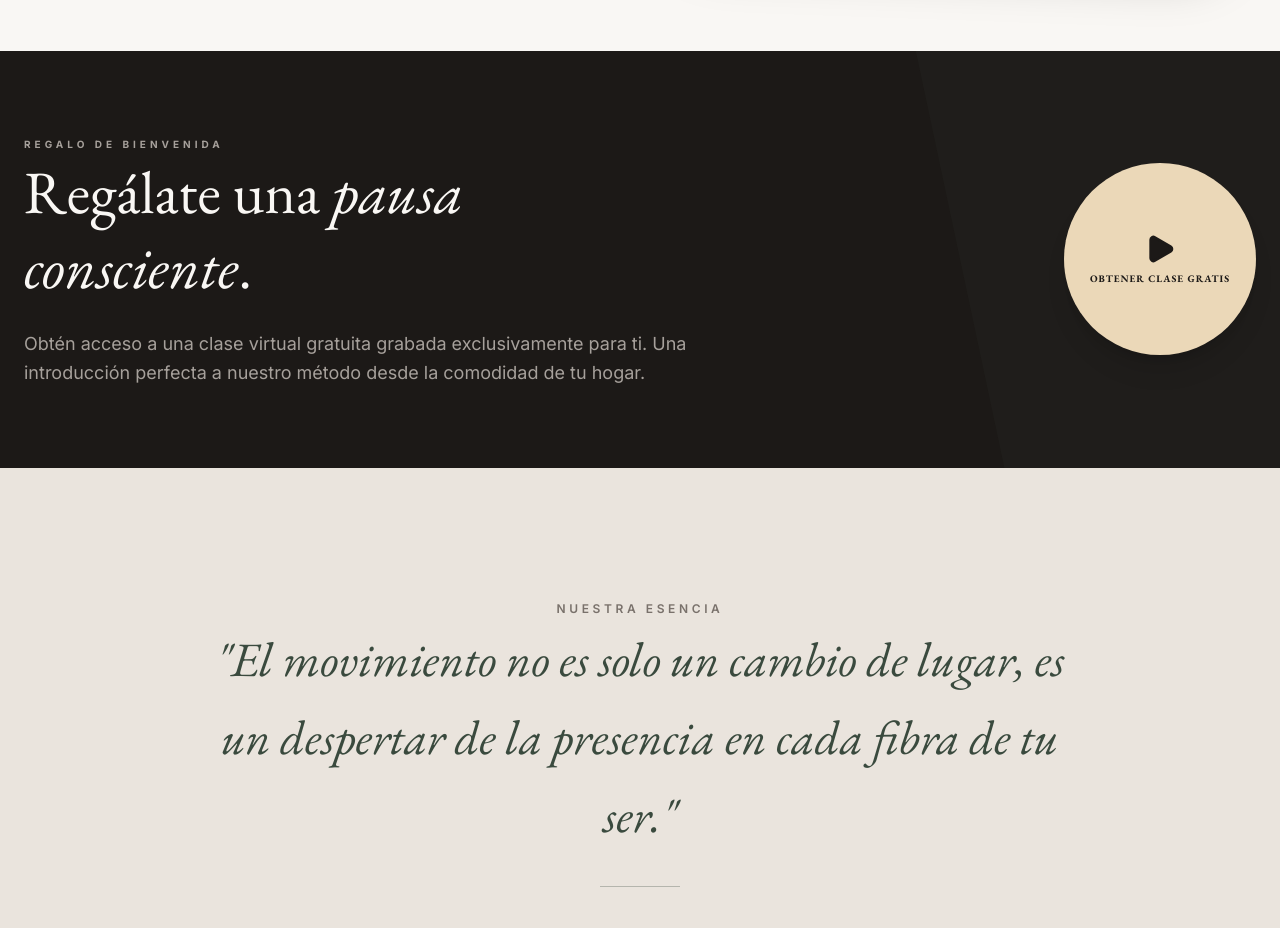
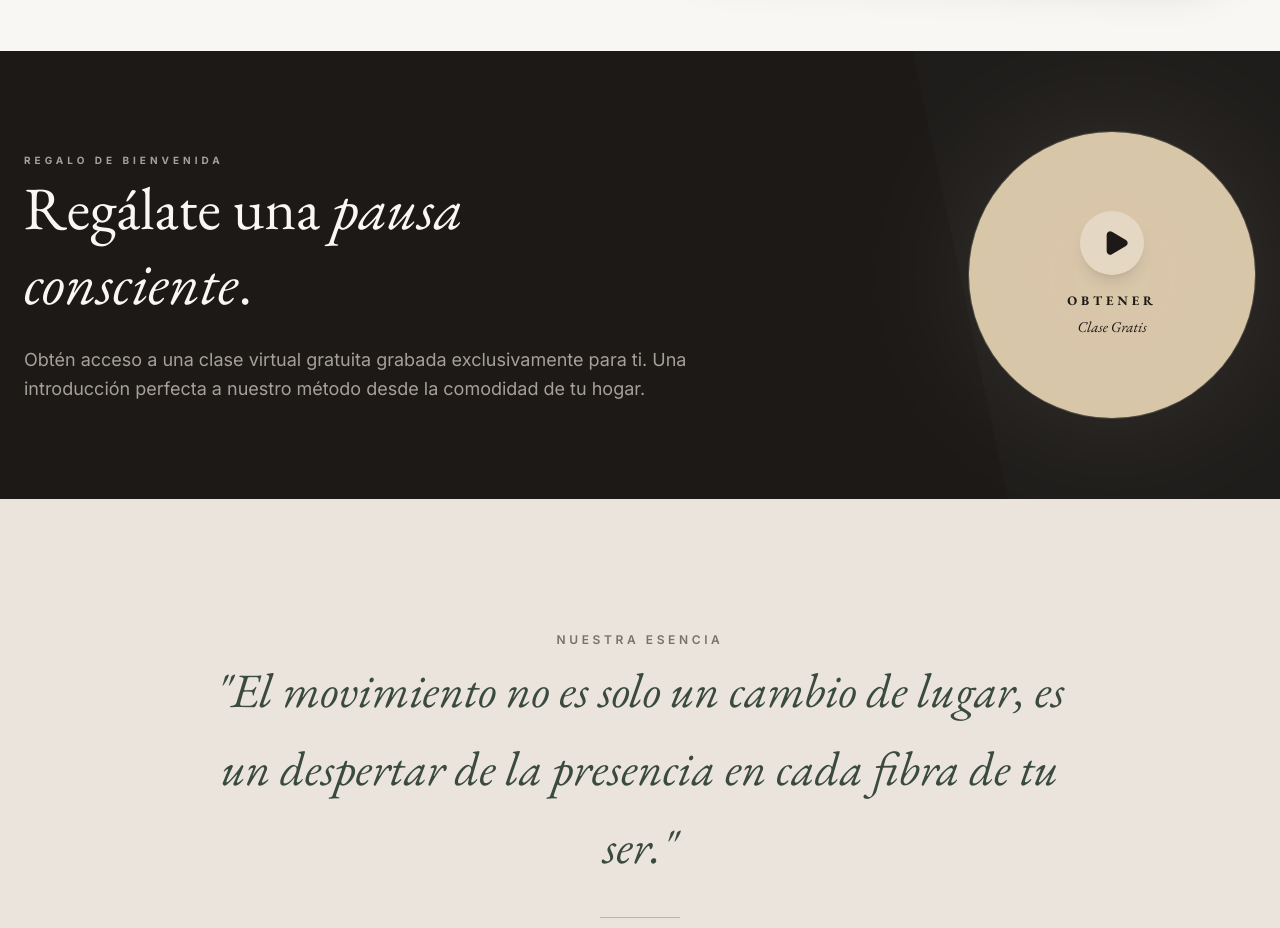
Before and after one commit to juan-etchevarria/despertar-corporal, a React (Vite) app in the folder frontend/: page / in a window 1280 px wide. Shown: the part 1000-1928 px from the top of the page. Built offline with nearby package versions, Linux system fonts and the light colour scheme; grey boxes are pictures that could not be loaded.

Commit message:
feat: implement premium branded circular button for free class

```diff
--- a/frontend/src/pages/HomePage.jsx
+++ b/frontend/src/pages/HomePage.jsx
@@ -3,6 +3,7 @@ import { useNavigate, Link } from 'react-router-dom';
 import Button from '../components/Button';
 import { useFreeClass } from '../context/FreeClassContext';
 import { Play } from 'lucide-react';
+import logo from '../assets/logo.png';
 
 
 const HomePage = () => {
@@ -73,16 +74,39 @@ const HomePage = () => {
               Obtén acceso a una clase virtual gratuita grabada exclusivamente para ti. Una introducción perfecta a nuestro método desde la comodidad de tu hogar.
             </p>
           </div>
-          <button
-            onClick={openModal}
-            className="group relative flex items-center justify-center bg-[#EBD8B8] hover:bg-[#E2CCAA] text-stone-900 w-48 h-48 rounded-full transition-all hover:scale-105 active:scale-95 shadow-xl hover:shadow-[#EBD8B8]/20"
-          >
-            <div className="absolute inset-0 border border-stone-900/10 rounded-full animate-ping opacity-20 group-hover:block hidden"></div>
-            <div className="flex flex-col items-center gap-2">
-              <Play className="fill-stone-900" size={32} />
-              <span className="text-[10px] uppercase font-bold tracking-widest text-center px-4 leading-tight">Obtener Clase Gratis</span>
-            </div>
-          </button>
+          <div className="relative group">
+            {/* Premium Glow */}
+            <div className="absolute inset-0 bg-[#EBD8B8] blur-3xl opacity-10 group-hover:opacity-30 transition-opacity rounded-full"></div>
+
+            <button
+              onClick={openModal}
+              className="relative w-72 h-72 rounded-full overflow-hidden flex flex-col items-center justify-center transition-all duration-700 hover:scale-105 active:scale-95 group border border-[#EBD8B8]/20"
+            >
+              {/* Logo Background with soft overlay */}
+              <div className="absolute inset-0 z-0">
+                <img
+                  src={logo}
+                  alt="Lotus"
+                  className="w-full h-full object-contain p-4 opacity-10 group-hover:opacity-20 transition-all duration-700 group-hover:rotate-12 group-hover:scale-110"
+                />
+                <div className="absolute inset-0 bg-[#EBD8B8]/90 group-hover:bg-[#EBD8B8]/80 transition-colors duration-500"></div>
+              </div>
+
+              {/* High-quality content */}
+              <div className="relative z-10 flex flex-col items-center gap-4 text-stone-900">
+                <div className="w-16 h-16 bg-white/30 backdrop-blur-md rounded-full flex items-center justify-center shadow-lg group-hover:scale-110 transition-transform duration-500">
+                  <Play className="fill-stone-900 text-stone-900 translate-x-1" size={28} />
+                </div>
+                <div className="space-y-1 text-center">
+                  <span className="text-[12px] md:text-[13px] uppercase font-bold tracking-[0.3em] block">Obtener</span>
+                  <span className="text-[14px] md:text-[15px] italic font-serif">Clase Gratis</span>
+                </div>
+              </div>
+
+              {/* Decorative radial highlight */}
+              <div className="absolute inset-0 bg-gradient-to-tr from-white/20 to-transparent opacity-0 group-hover:opacity-100 transition-opacity duration-700"></div>
+            </button>
+          </div>
         </div>
       </section>
 
```
Also changed, not shown: frontend/public/assets/lotus-mask.png (added).
